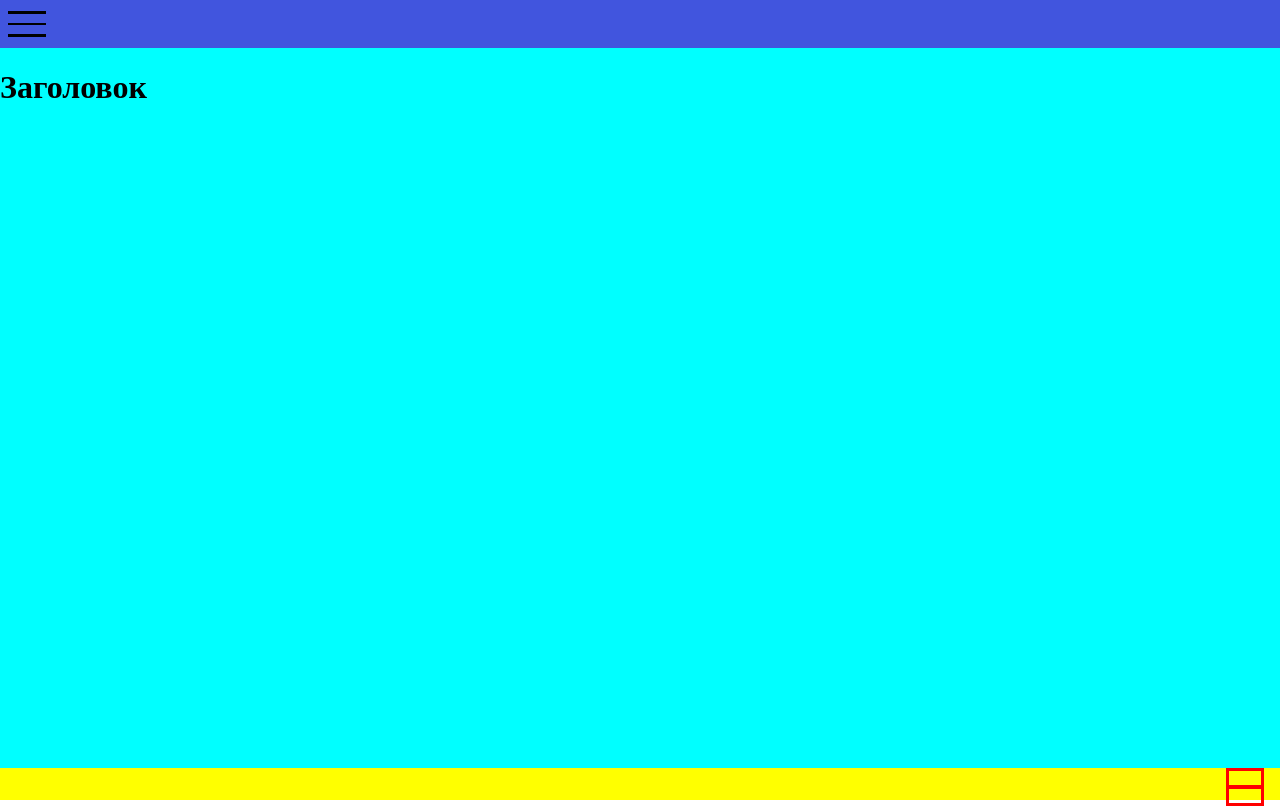
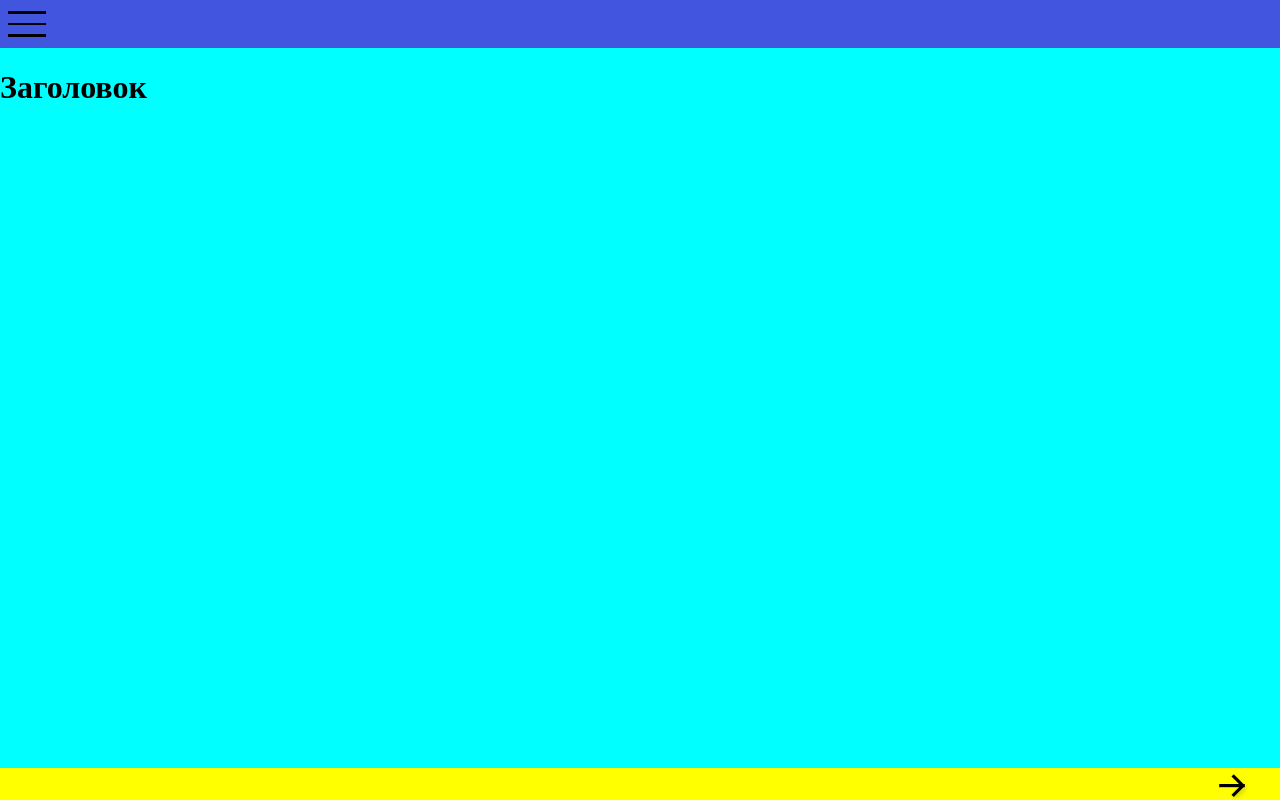
Before and after one commit to Red-Sock/rscli, a React (Vite) app: page / in a window 1280 px wide. Built offline with nearby package versions, Linux system fonts and the light colour scheme.

Commit message:
footer arroy point right

```diff
--- a/src/sections/footer/footer.module.css
+++ b/src/sections/footer/footer.module.css
@@ -11,32 +11,51 @@
 }
 
 
+.ButtonContainer {
+    position: relative;
+    right: 2em;
+    width: 2em;
+    height: 2em;
+    cursor: pointer;
+
+    transform:  scale(0.8);
+}
+
+.ButtonContainer:hover {
+    transform: scale(0.9);
+}
+
 .OpenButton {
+    position: absolute;
+
     margin-right: 1em;
+    top: 1em;
 
     width: 2em;
-    height: 100%;
+    height: 0.25em;
 
-    display: flex;
-    align-items: center;
-
-    border: red solid;
+    background: black;
 }
 
-.OpenButtonLeftLine {
-    width: 100%;
-    height: 0.2em;
+.OpenButton:before, .OpenButton:after {
+    content: '';
+    position: absolute;
 
-    /*transform: rotate(-45deg);*/
+    width: 60%;
+    height: 0.25em;
 
-    background: red;
+    right: -0.09em;
+
+    background-color: black;
 }
 
-.OpenButtonRightLine {
-    width: 100%;
-    height: 0.2em;
+.OpenButton::after {
+    top: -0.4em;
+    transform: rotate(45deg)
+}
 
-    /*transform: rotate(45deg);*/
-
-    background: red;
+.OpenButton::before {
+    top: 0.4em;
+    box-shadow: 0 3px 5px rgba(0, 0, 0, .2);
+    transform: rotate(-45deg);
 }
--- a/src/sections/footer/footer.tsx
+++ b/src/sections/footer/footer.tsx
@@ -13,12 +13,10 @@ export function Footer() {
             className={cls.Footer}
             data-isOpen={isOpen}
         >
-            <div
-                onClick={() => setIsOpen(!isOpen)}
-                className={cls.OpenButton}>
-                <div className={cls.OpenButtonLeftLine}/>
-                <div className={cls.OpenButtonRightLine}/>
-
+            <div className={cls.ButtonContainer}>
+                <div
+                    onClick={() => setIsOpen(!isOpen)}
+                    className={cls.OpenButton}/>
             </div>
         </motion.div>
     );
```
